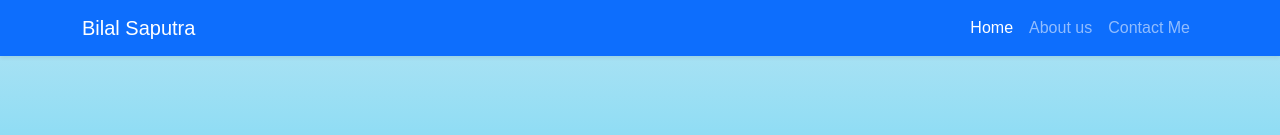
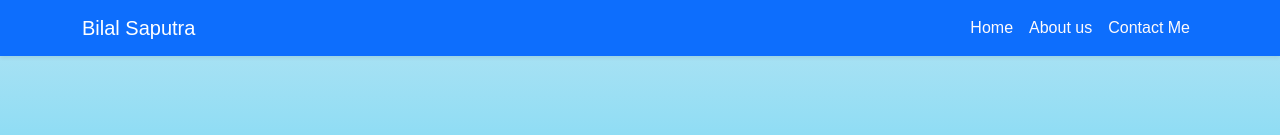
Before and after one commit to bilalsaputra808/html-dasar, a plain HTML site: page Contact.html in a window 1280 px wide. Shown: the top 135 px of the page. Drawn offline with nearby package versions, Linux system fonts and the light colour scheme.

Commit message:
update file

```diff
--- a/Contact.html
+++ b/Contact.html
@@ -10,6 +10,13 @@
 
     <!--My CSS-->
     <link rel="stylesheet" href="style.css" />
+
+     <!--nav link-->
+  <style>
+    .nav-link {
+      color: rgb(255, 251, 251) !important;
+    }
+  </style>
 
     <title>My Portfolio| Bilal Saputra</title>
   </head>
```
Also changed, not shown: about.html (+7 -0 lines).
